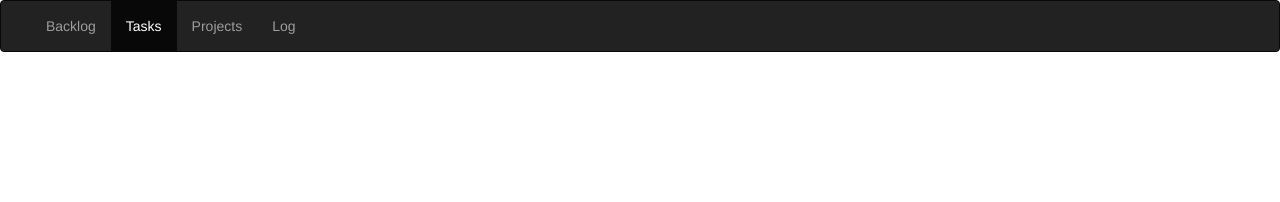
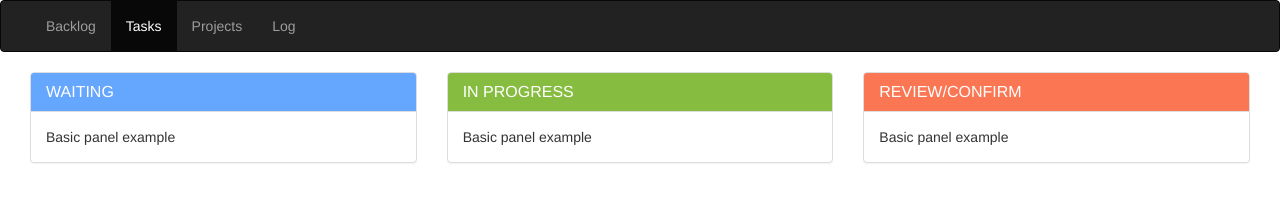
Before and after one commit to jennypavlova/task_tracking, a website: page public/view/index.html in a window 1280 px wide. Drawn offline with Linux system fonts and the light colour scheme.

Commit message:
Created Panels and added header colors

```diff
--- /dev/null
+++ b/public/css/style.css
@@ -0,0 +1,13 @@
+.panel-inprogress .panel-heading {
+  background-color: #86bc40;
+}
+.panel-review .panel-heading {
+  background-color: #fb7653;
+}
+.panel-waiting .panel-heading {
+  background-color: #65a6ff;
+}
+.panel-heading .panel-title {
+  color: #fff;
+  text-transform: uppercase;
+}
--- a/public/view/index.html
+++ b/public/view/index.html
@@ -3,6 +3,7 @@
   <head>
     <title></title>
     <link rel="stylesheet" type="text/css" href="../libs/bootstrap/dist/css/bootstrap.min.css">
+    <link rel="stylesheet" type="text/css" href="../css/style.css">
   </head>
   <body>
     <nav class="navbar navbar-inverse" role="navigation">
@@ -27,6 +28,37 @@
         </div><!-- /.navbar-collapse -->
       </div>
     </nav>
+    <div class="container-fluid">
+      <div class="col-md-4 panel-waiting">
+        <div class="panel panel-default">
+          <div class="panel-heading">
+            <h3 class="panel-title">Waiting</h3>
+          </div>
+          <div class="panel-body">
+            Basic panel example
+          </div>
+        </div>
+      </div>
+      <div class="col-md-4 panel-inprogress">
+        <div class="panel panel-default">
+          <div class="panel-heading">
+            <h3 class="panel-title">In progress</h3>
+          </div>
+          <div class="panel-body">
+            Basic panel example
+          </div>
+        </div>
+      </div>
+      <div class="col-md-4 panel-review">
+        <div class="panel panel-default">
+          <div class="panel-heading">
+            <h3 class="panel-title">Review/Confirm</h3>
+          </div>
+          <div class="panel-body">
+            Basic panel example
+          </div>
+        </div>
+      </div>
     <!-- jQuery -->
     <script src="../libs/jquery/dist/jquery.min.js"></script>
     <!-- Bootstrap -->
```
